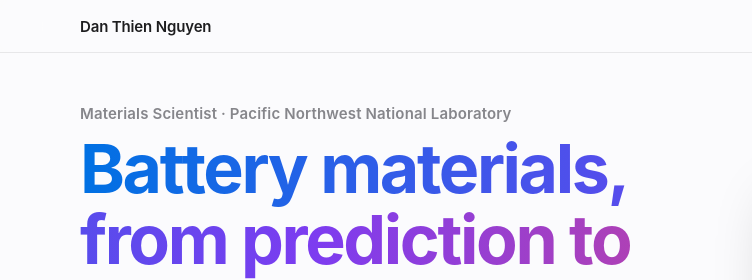
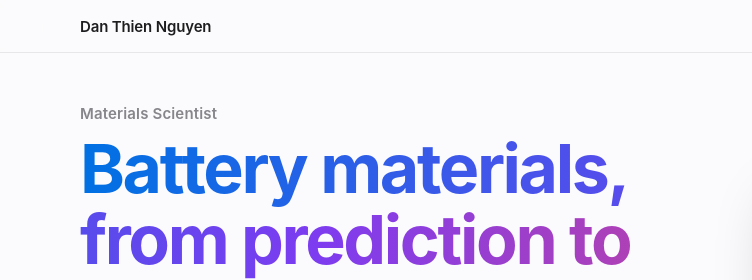
Before and after one commit to ndthien89/ndthien89.github.io, a plain HTML site: page index.html in a window 1280 px wide. Shown: the top 280 px of the page, 0-752 px from the left. Drawn offline with Linux system fonts and the light colour scheme.

Commit message:
Hero: show role as 'Materials Scientist' (drop PNNL from top line)

```diff
--- a/index.html
+++ b/index.html
@@ -182,7 +182,7 @@ img { max-width: 100%; }
 <div class="nav"><div class="nav-in"><div class="nav-name">Dan Thien Nguyen</div><div class="nav-links"><a href="#about">About</a><a href="#experience">Experience</a><a href="#skills">Skills</a><a href="#research">Research</a><a href="#contact">Contact</a></div></div></div>
 <section id="about" class="hero">
   <div>
-    <p class="eyebrow">Materials Scientist · Pacific Northwest National Laboratory</p>
+    <p class="eyebrow">Materials Scientist</p>
     <h1><span class="grad">Battery materials,<br>from prediction to prototype.</span></h1>
     <p class="lead">Materials scientist with 10+ years developing battery materials from first synthesis to working prototype. Principal investigator on DOE- and industry-funded programs in solid-state batteries, electrolyte design, and electrochemical critical-metals recovery.</p>
     <div class="meta"><span>Richland, WA, USA</span></div>
```
